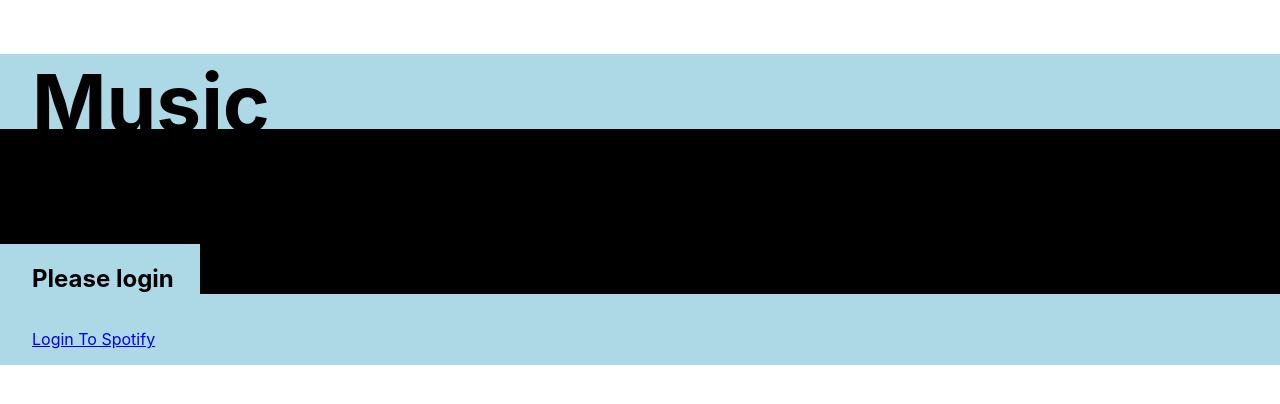
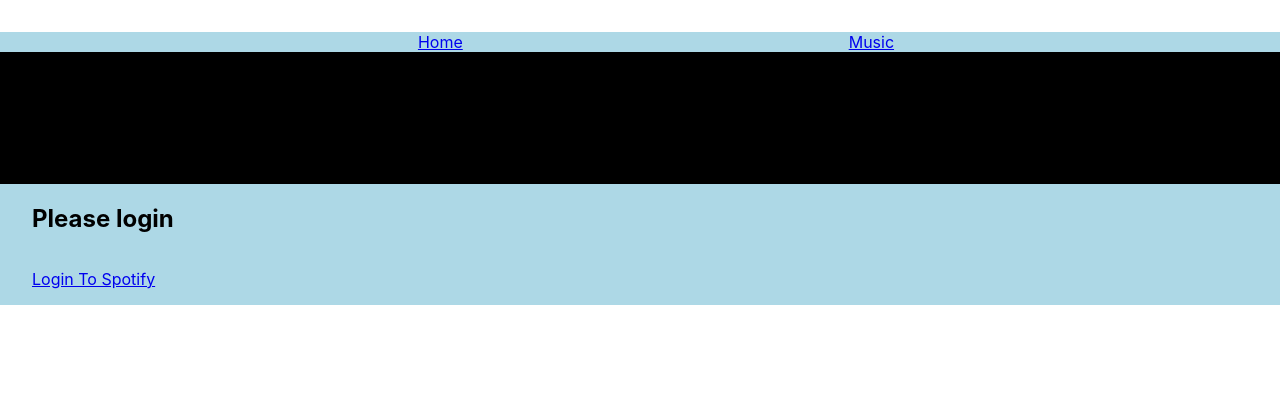
Before and after one commit to nforman91/music_experiment, a React (Create React App) app: page /music in a window 1280 px wide. Shown: the top 404 px of the page. Built offline with nearby package versions, Linux system fonts and the light colour scheme.

Commit message:
Added modal

```diff
--- a/src/App.js
+++ b/src/App.js
@@ -4,7 +4,6 @@ import { BrowserRouter as Router, Routes, Route } from 'react-router-dom';
 import Nav from './components/Nav';
 import Home from './components/Home';
 import Music from './components/Music';
-import MusicPlayer from './components/MusicPlayer';
 import axios from 'axios';
 import styled from 'styled-components';
 
@@ -64,13 +63,12 @@ function App() {
   return (
     <StyledApp>
       <Router>
-        {/* <Nav/> */}
+        <Nav/>
         <Routes>
           <Route exact path="/" element={<Home/>} />
           <Route path="/music" element={<Music/>} />
         </Routes>
       </Router>
-      <MusicPlayer/>
       <StyledArtists>
         <StyledSearch>
         {token ?
--- a/src/components/Home.js
+++ b/src/components/Home.js
@@ -4,7 +4,6 @@ import styled from 'styled-components';
 const Home = () => {
     return (
         <StyledHome>
-            <h1>Home</h1>
         </StyledHome>
     )
 }
--- a/src/components/Music.js
+++ b/src/components/Music.js
@@ -1,10 +1,11 @@
 import React from 'react';
 import styled from 'styled-components';
+import MusicPlayer from './MusicPlayer';
 
 const Music = () => {
     return (
         <StyledMusic>
-            <h1>Music</h1>
+            <MusicPlayer/>
         </StyledMusic>
     )
 }
--- a/src/components/MusicPlayer/Sidebar.js
+++ b/src/components/MusicPlayer/Sidebar.js
@@ -1,10 +1,33 @@
-import React from 'react';
+import React, { useState } from 'react';
 import styled from 'styled-components';
 
 const Sidebar = ({ children }) => {
+    const [selected, setSelected] = useState({
+        currentPlaylist: 'home',
+        playlists: {
+            home: null,
+            favorites: null
+        }
+    });
+
+    const playlists = Object.keys(selected.playlists)
+
     return (
         <StyledSidebar>
-            {children}
+            <ul>
+                <li className="library">Library</li>
+                {
+                    playlists.map(list => (
+                    <li key={list} className={list === selected.currentPlaylist ? 'active' : ''}
+                    onClick={() => {
+                        setSelected({...selected, currentPlaylist: list})
+                    }}
+                    >{list}</li>))
+                }
+                <li className="new-playlist">
+                    <span>New Playlist</span>
+                </li>
+            </ul>
         </StyledSidebar>
     )
 }
@@ -13,7 +36,32 @@ const StyledSidebar = styled.div`
     width: 200px;
     height: 100%;
     background-color: black;
-    padding: 20px;
+    padding-top: 20px;
+    li{
+        padding-left: 20px;
+        text-transform: capitalize;
+        margin-bottom: 10px;
+        cursor: pointer;
+        font-weight: bold;
+    }
+    li.active{
+        border-left: 2px solid white;
+        padding-left: 18px;
+    }
+    li.library{
+        cursor: unset;
+        color: #999;
+        text-transform: uppercase;
+        font-weight: normal;
+    }
+    li.new-playlist{
+        position: absolute;
+        bottom: 80px;
+        span{
+            color: #999;
+            font-weight: normal;
+        }
+    }
 `;
 
 export default Sidebar;
```
Also changed, not shown: src/components/MusicPlayer/Modal.js (added, +18 -0 lines).
